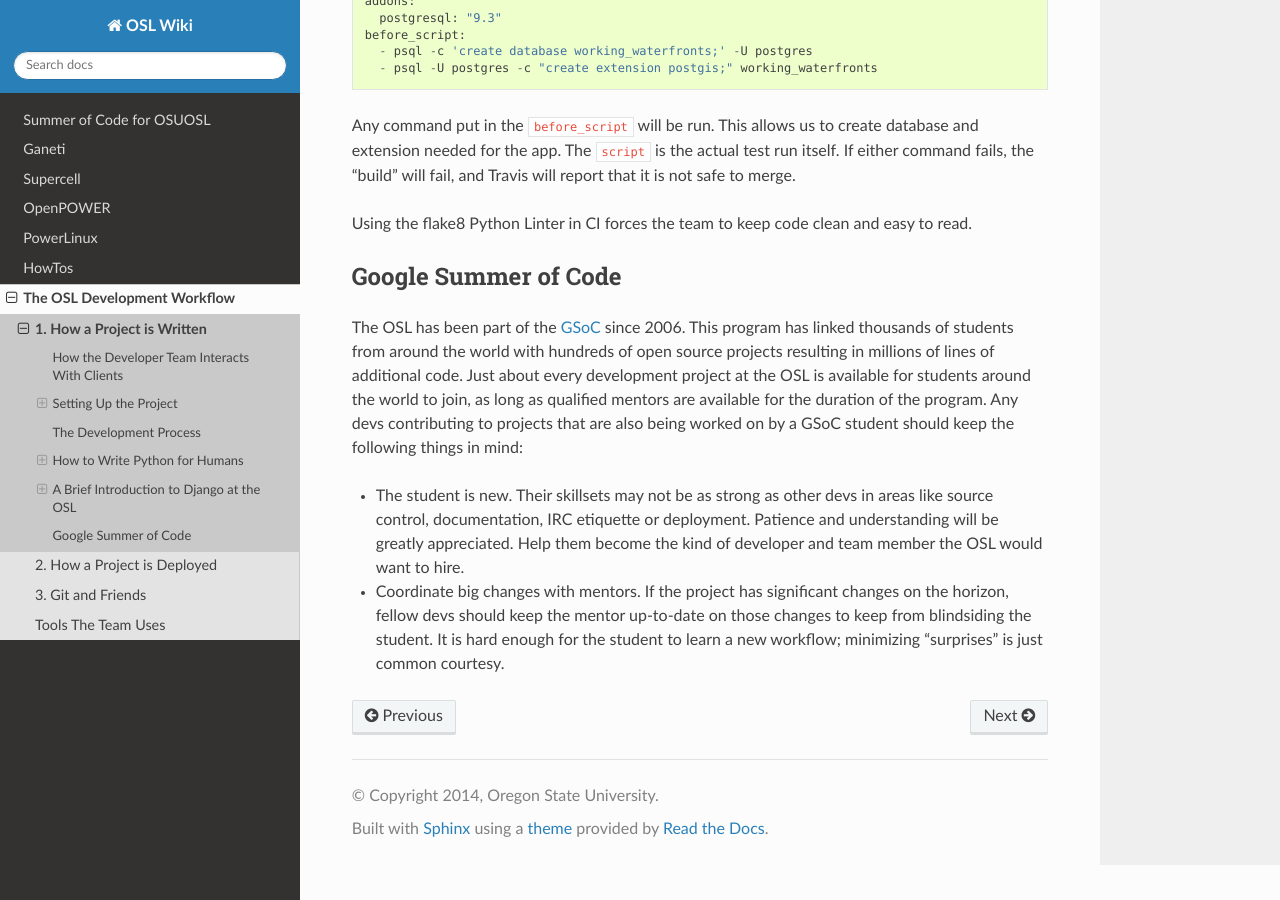
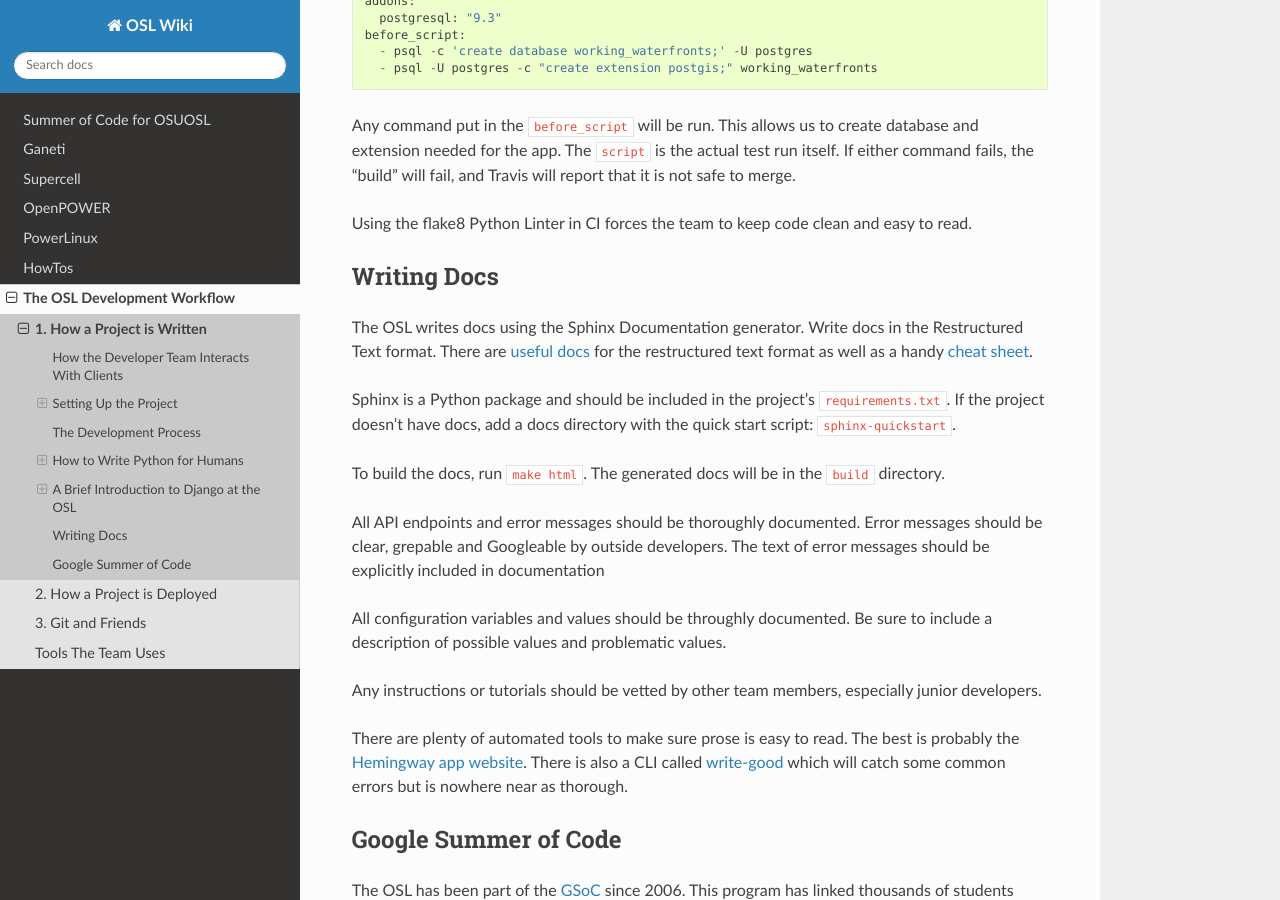
Before and after one commit to osuosl/wiki, a Sphinx documentation site: the page built from source/development_process/1_development.rst, in a window 1280 px wide and 900 px high, scrolled down 7635 px. Built offline with Sphinx 7.4.7 and the Read the Docs theme 2.0.0, drawn with Linux system fonts in a browser that asks for light colours.

Commit message:
Write docs on writing docs in developer workflow
Includes things I've learned at the Write The Docs conference.

```diff
--- a/source/development_process/1_development.rst
+++ b/source/development_process/1_development.rst
@@ -442,6 +442,39 @@ report that it is not safe to merge.
 Using the flake8 Python Linter in CI forces the team to keep code clean and
 easy to read.
 
+Writing Docs
+------------
+
+The OSL writes docs using the Sphinx Documentation generator. Write docs in the
+Restructured Text format. There are `useful docs`_ for the restructured text
+format as well as a handy `cheat sheet`_.
+
+Sphinx is a Python package and should be included in the project's
+``requirements.txt``. If the project doesn't have docs, add a docs directory
+with the quick start script: ``sphinx-quickstart``.
+
+To build the docs, run ``make html``. The generated docs will be in the
+``build`` directory.
+
+All API endpoints and error messages should be thoroughly documented. Error
+messages should be clear, grepable and Googleable by outside developers. The
+text of error messages should be explicitly included in documentation
+
+All configuration variables and values should be throughly documented. Be sure
+to include a description of possible values and problematic values.
+
+Any instructions or tutorials should be vetted by other team members,
+especially junior developers.
+
+There are plenty of automated tools to make sure prose is easy to read. The
+best is probably the `Hemingway app website`_. There is also a CLI called
+`write-good`_ which will catch some common errors but is nowhere near as thorough.
+
+.. _useful docs: http://sphinx-doc.org/rest.html
+.. _cheat sheet: https://docutils.sourceforge.net/docs/user/rst/quickref.html
+.. _Hemingway app website: hemingwayapp.com
+.. _write-good: https://github.com/btford/write-good
+
 Google Summer of Code
 ---------------------
 The OSL has been part of the `GSoC
```
